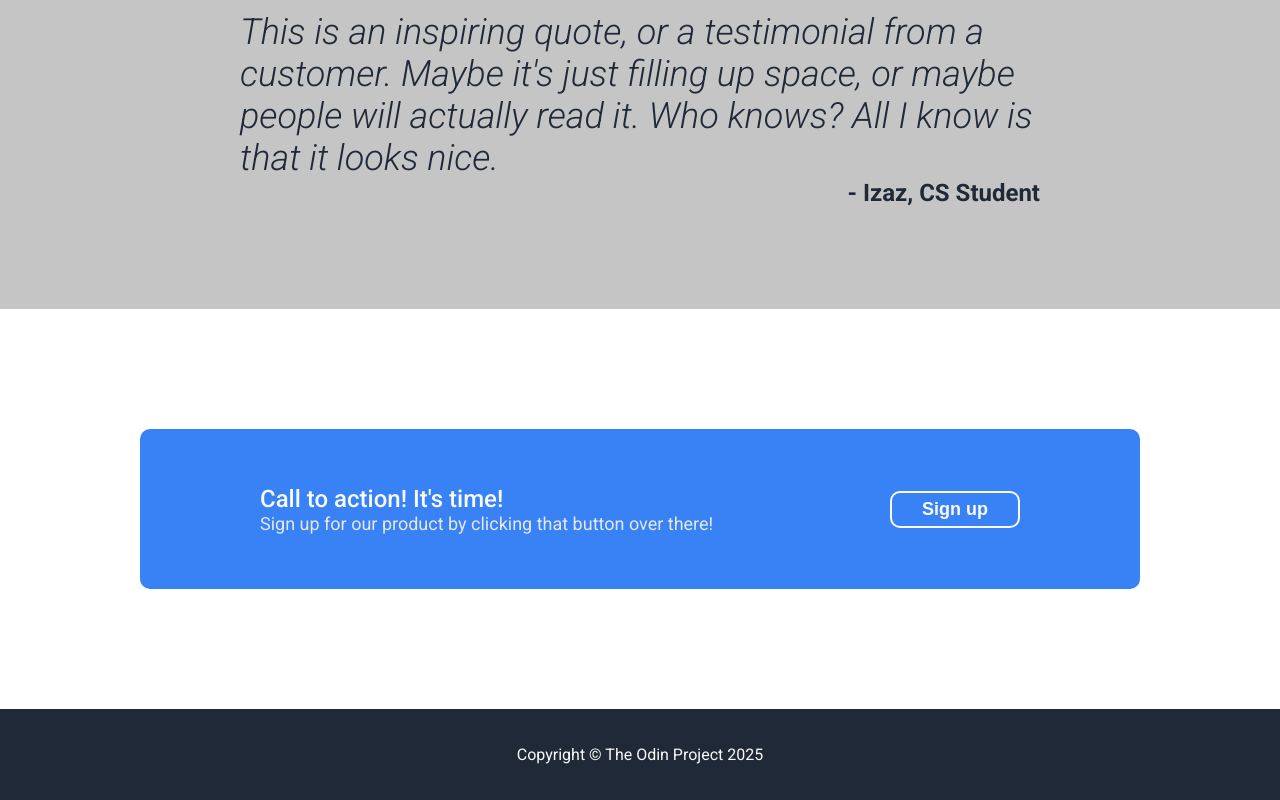
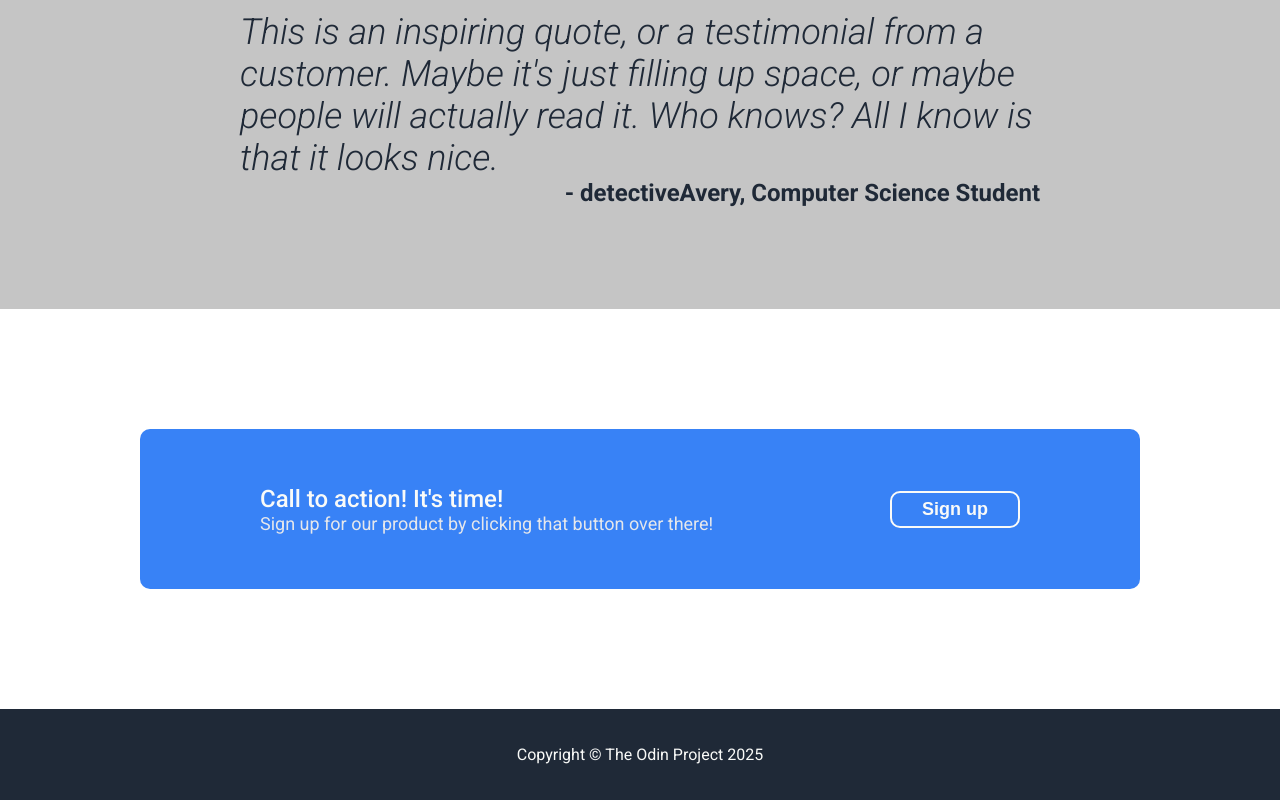
Before and after one commit to detectiveAvery/odin-landing-page, a plain HTML site: page index.html in a window 1280 px wide. Shown: the part 907-1707 px from the top of the page. Drawn offline with Linux system fonts and the light colour scheme.

Commit message:
feat(index.html): Update the quote section

```diff
--- a/index.html
+++ b/index.html
@@ -64,7 +64,7 @@
     <div class="quote-section">
         <div class="quote-container">
             <p class="quote">This is an inspiring quote, or a testimonial from a customer. Maybe it's just filling up space, or maybe people will actually read it. Who knows? All I know is that it looks nice.</p>
-            <p class="quote-author">- Izaz, CS Student</p>
+            <p class="quote-author">- detectiveAvery, Computer Science Student</p>
         </div>
     </div>
 
```
